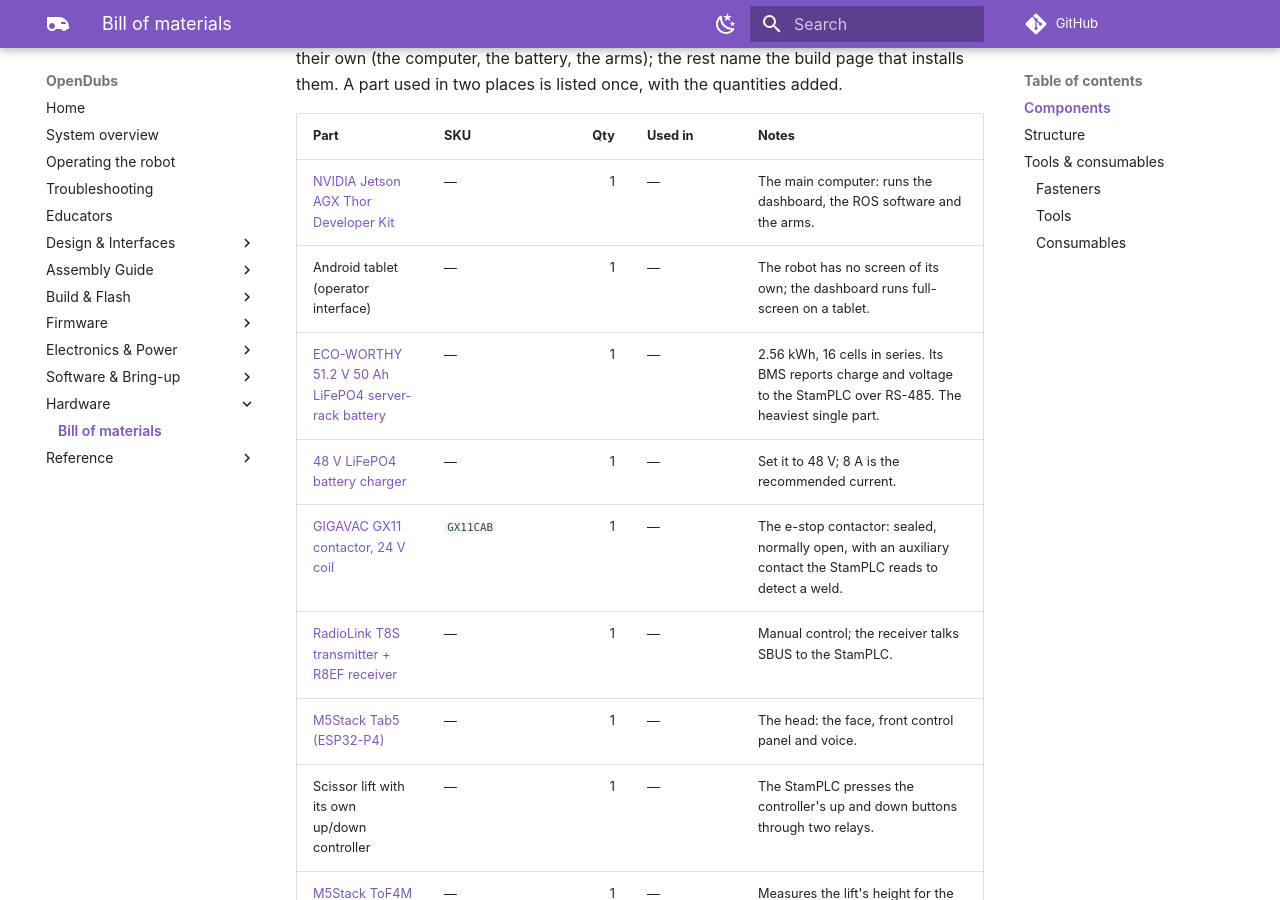
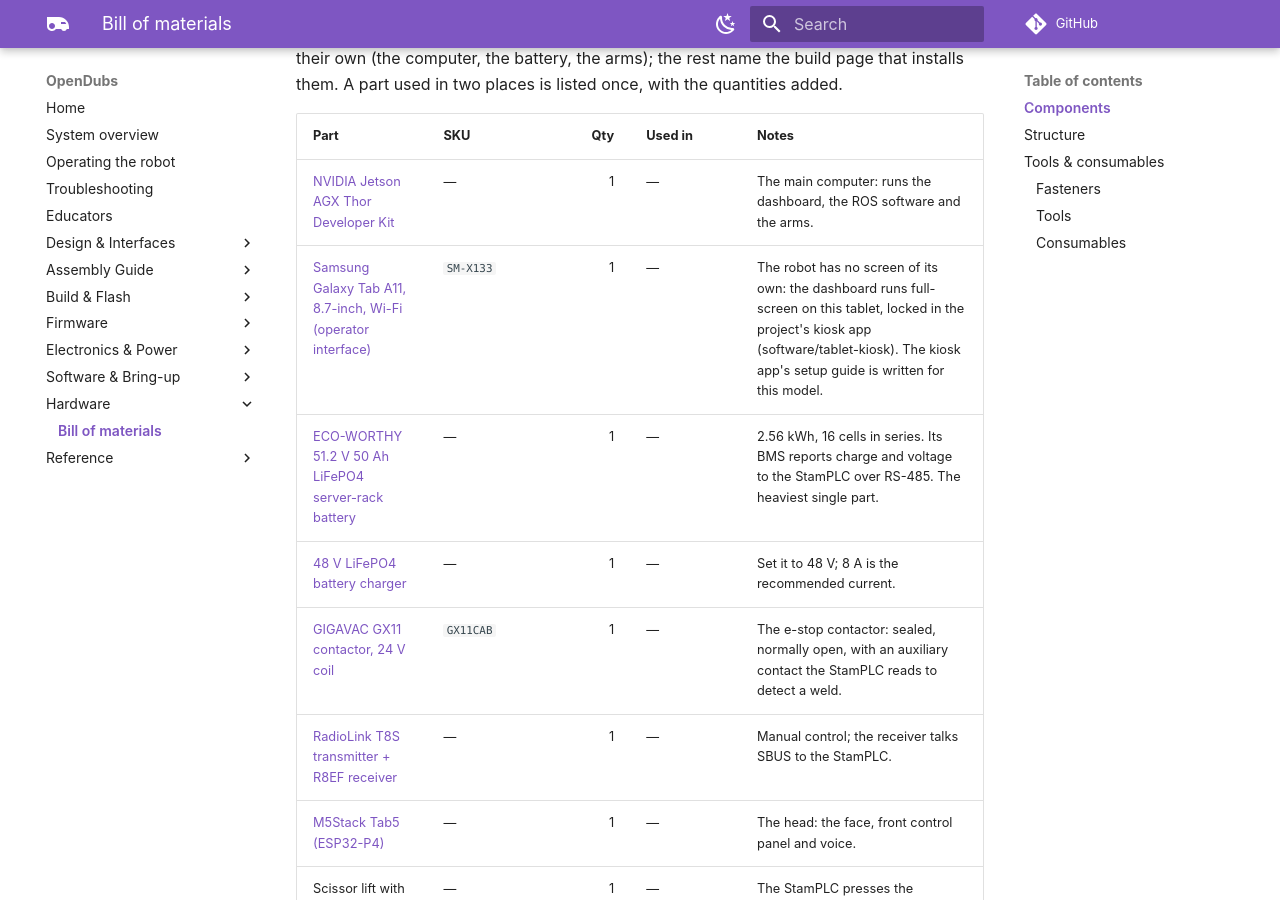
Before and after one commit to UW-Allen-School-Robotics/opendubs, an MkDocs documentation site: the page built from docs/hardware-bom.md, in a window 1280 px wide and 900 px high, scrolled down 451 px. Built offline with MkDocs 1.6.1 and Material for MkDocs 9.7.7, drawn with Linux system fonts in a browser that asks for light colours; comment, search, counter and statistics services are not loaded.

Commit message:
bom: name the operator tablet, the Galaxy Tab A11 (SM-X133)
Co-Authored-By: Claude Opus 5.5 <noreply@anthropic.com>

```diff
--- a/docs/hardware-bom.md
+++ b/docs/hardware-bom.md
@@ -19,7 +19,7 @@ part used in two places is listed once, with the quantities added.
 | Part | SKU | Qty | Used in | Notes |
 |---|---|---:|---|---|
 | [NVIDIA Jetson AGX Thor Developer Kit](https://www.nvidia.com/en-us/autonomous-machines/embedded-systems/jetson-thor/) | — | 1 | — | The main computer: runs the dashboard, the ROS software and the arms. |
-| Android tablet (operator interface) | — | 1 | — | The robot has no screen of its own; the dashboard runs full-screen on a tablet. |
+| [Samsung Galaxy Tab A11, 8.7-inch, Wi-Fi (operator interface)](https://www.samsung.com/latin_en/tablets/galaxy-tab-a/galaxy-tab-a11-gray-64gb-sm-x133nzaagto/) | `SM-X133` | 1 | — | The robot has no screen of its own: the dashboard runs full-screen on this tablet, locked in the project's kiosk app (software/tablet-kiosk). The kiosk app's setup guide is written for this model. |
 | [ECO-WORTHY 51.2 V 50 Ah LiFePO4 server-rack battery](https://www.ecoworthy.com/) | — | 1 | — | 2.56 kWh, 16 cells in series. Its BMS reports charge and voltage to the StamPLC over RS-485. The heaviest single part. |
 | [48 V LiFePO4 battery charger](https://a.co/d/0aP9q4YX) | — | 1 | — | Set it to 48 V; 8 A is the recommended current. |
 | [GIGAVAC GX11 contactor, 24 V coil](https://www.sensata.com/products/gigavac-power-contactors-fuses/gx-contactors-800v/gx-normally-open-contactors) | `GX11CAB` | 1 | — | The e-stop contactor: sealed, normally open, with an auxiliary contact the StamPLC reads to detect a weld. |
```
Also changed, not shown: 1 other file.
